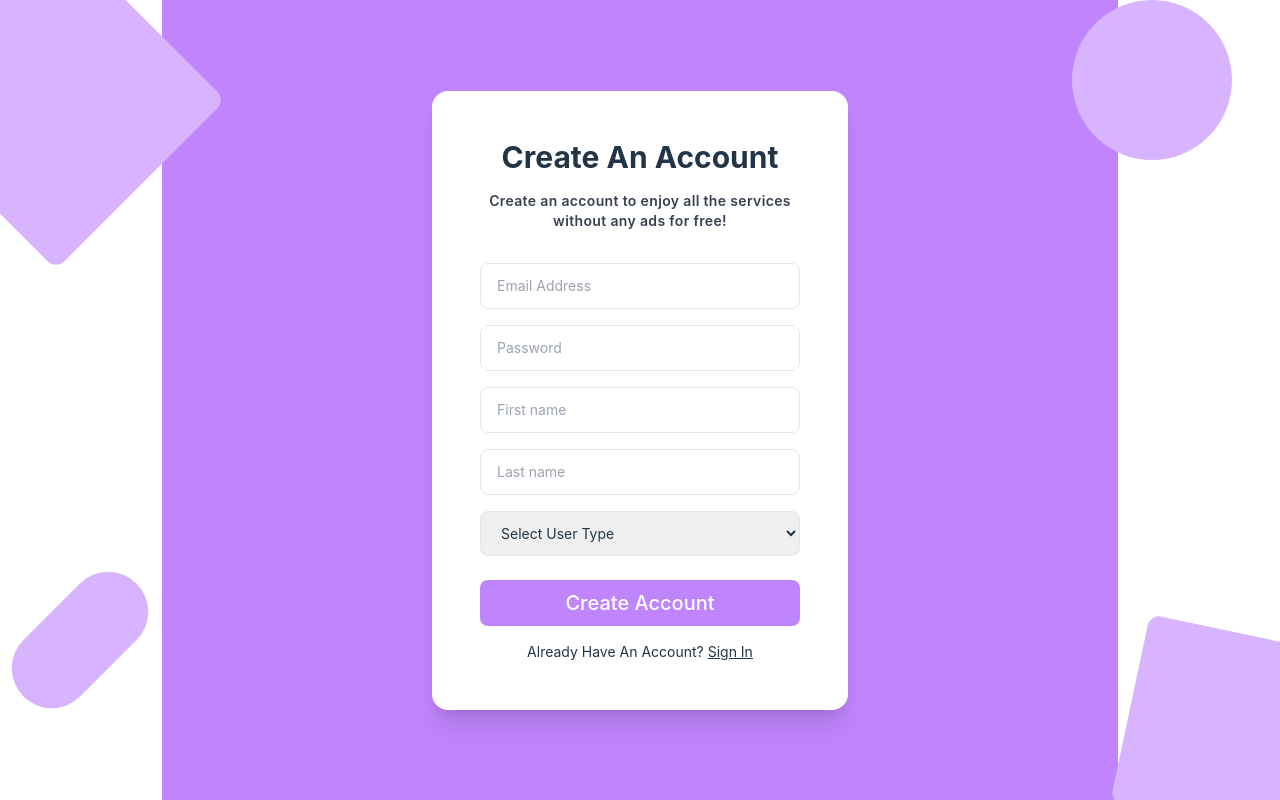
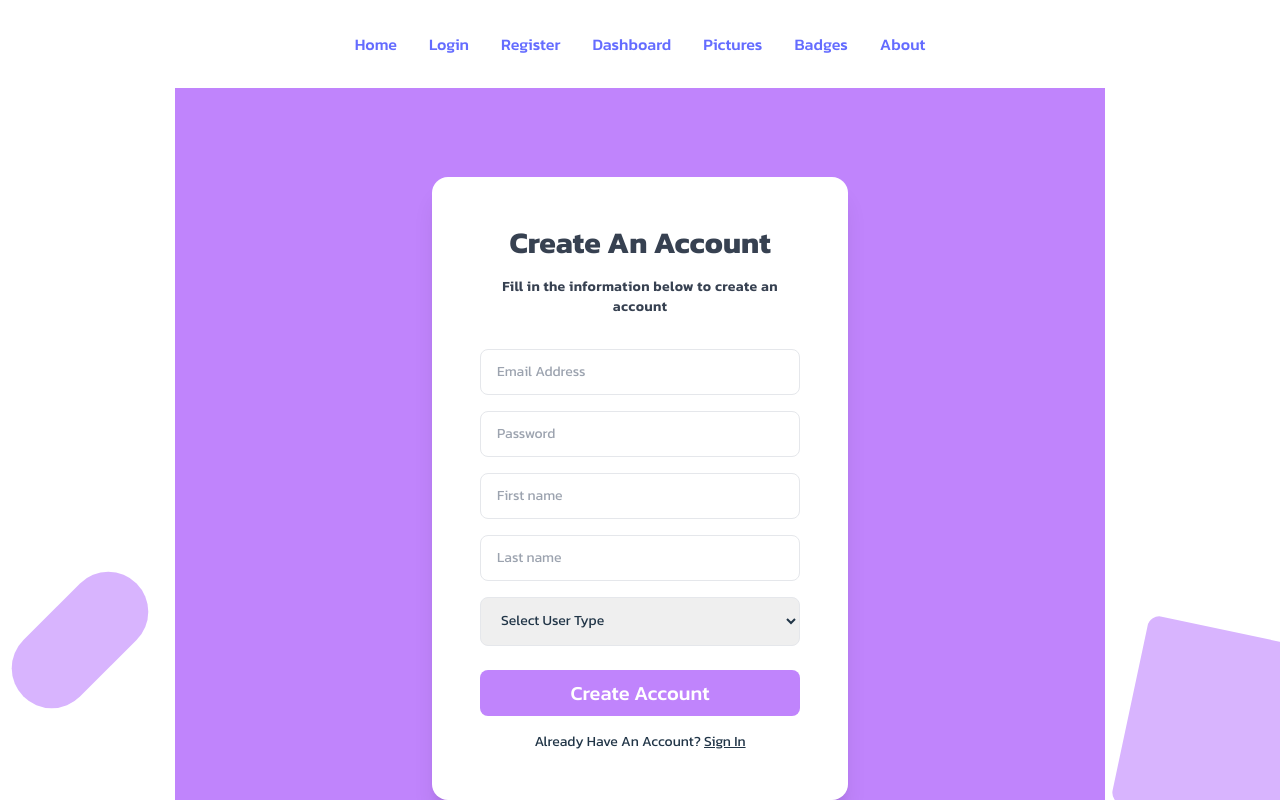
Before and after one commit to BeKind622/obanshireCubs, a React (Vite) app: page /Register in a window 1280 px wide. Shown: the top 800 px of the page. Built offline with nearby package versions, Linux system fonts and the light colour scheme.

Commit message:
fixed navigation
responsive, burger menu displays correctly, displays are conditional to logged in status (with some bugs)

```diff
--- a/src/App.css
+++ b/src/App.css
@@ -1,6 +1,7 @@
 
 @import url(https://pro.fontawesome.com/releases/v5.10.0/css/all.css);
 @import url('https://fonts.googleapis.com/css2?family=Poppins:wght@300;500;800&display=swap');
+
 body {
     font-family: 'Poppins', sans-serif;
     max-width: 900px;
--- a/src/App.jsx
+++ b/src/App.jsx
@@ -1,4 +1,4 @@
-import React from 'react';
+import React, {useState} from 'react';
 import Navigation from './components/Navigation';
 import { BrowserRouter as Router, Routes, Route } from 'react-router-dom';
 import Login from './pages/shared/Login';
@@ -6,18 +6,17 @@ import Register from './pages/shared/Register';
 import About from './pages/shared/About';
 import Badges from './pages/shared/Badges';
 import Pictures from './pages/shared/Pictures';
-import ParentDashboard from './pages/users/Parent';
 import Home from './pages/shared/Home';
 import Footer from './components/Footer';
 import Dashboard from './pages/users/Dashboard';
-import HelperDashboard from './pages/users/helper/HelperDashboard';
 import ImageUpload from './pages/users/helper/ImageUpload';
 const App = () => {
+  const [isLoggedIn, setIsLoggedIn] = useState(false);
 
   return (
     <div className="mx-auto">
       <Router>
-        <Navigation />
+        <Navigation setIsLoggedIn={setIsLoggedIn}/>
         <div>
 
         <Routes className="flex">
--- a/src/components/Navigation.jsx
+++ b/src/components/Navigation.jsx
@@ -1,48 +1,36 @@
 import React, { useState, useEffect } from 'react';
-import {Link, useLocation} from 'react-router-dom';
+import { Link, useLocation } from 'react-router-dom';
 
-
-const Navigation = () => {
-    const [isLoggedIn, setIsLoggedIn] = useState(false);
-    const [isParent, setIsParent] = useState(false);
-
-
+const Navigation = ({ setIsLoggedIn }) => {
+  const [isLoggedIn, setIsLoggedInState] = useState(false);
   const location = useLocation();
   const [isNavOpen, setIsNavOpen] = useState(false);
 
+  const closeNav = () => {
+    setIsNavOpen(false);
+  };
+
   const handleLogout = () => {
-
+    setIsLoggedInState(false);
     setIsLoggedIn(false);
-    const history = useHistory();
-    history.push('/');
+    localStorage.removeItem('token');
+    navigate('/');
+  };
 
   useEffect(() => {
-    console.log("isLoggedIn:", isLoggedIn);
-    // Check if the user is logged in by checking if the token exists in local storage
     const token = localStorage.getItem('token');
-    const parent = localStorage.getItem('parent');
     if (token) {
+      setIsLoggedInState(true);
       setIsLoggedIn(true);
-      setIsParent(parent === 'true');
-    } else {
-      setIsLoggedIn(false);
-      setIsParent(false);
     }
-  }, [location]);
-
+  }, [setIsLoggedIn]);
 
   return (
-
-
-    <div>
-        <header className="w-full mt-5 text-gray-700 bg-white shadow-sm body-font">
-        <div className="container flex flex-col items-end p-6 mx-auto md:flex-row">
-
-        <nav className="z-0 relative flex" x-data={{open:false, menu:false}}>
-
-        <section className="MOBILE-MENU flex lg:hidden justify-center">
+    <div className="flex items-center justify-evenly border-gray-400 py-8 bg-white ">
+      <nav>
+        <section className="MOBILE-MENU flex lg:hidden">
           <div
-            className="HAMBURGER-ICON space-y-2"
+            className="HAMBURGER-ICON space-y-2 absolute top-0 right-0 px-8 py-8"
             onClick={() => setIsNavOpen((prev) => !prev)}
           >
             <span className="block h-0.5 w-8 animate-pulse bg-gray-600"></span>
@@ -68,115 +56,87 @@ const Navigation = () => {
                 <line x1="6" y1="6" x2="18" y2="18" />
               </svg>
             </div>
-            <ul className="flex flex-col items-center justify-between min-h-[250px]">
-              <li className="border-b border-gray-400 my-8 uppercase">
-                <a href="/about">About</a>
+            <ul className="flex flex-col items-center  justify-between min-h-[250px] ">
+              <li className="border-b border-gray-400 my-8 uppercase align-middle">
+                <Link to="/" onClick={closeNav}>Home</Link>
+              </li>
+              <li className="border-b border-gray-400 my-8 uppercase ">
+                <Link to="/Login" onClick={closeNav}>Login</Link>
               </li>
               <li className="border-b border-gray-400 my-8 uppercase">
-                <a href="/portfolio">Portfolio</a>
+                <Link to="/Register" onClick={closeNav}>Register</Link>
               </li>
-
+              <li className="border-b  border-gray-400 my-8 uppercase">
+                <Link to="/Dashboard" onClick={closeNav}>Dashboard</Link>
+              </li>
+              <li className="border-b border-gray-400 my-8 uppercase">
+                <Link to="/Pictures" onClick={closeNav}>Pictures</Link>
+              </li>
+              <li className="border-b border-gray-400 my-8 uppercase">
+                <Link to="/Badges" onClick={closeNav}>Badges</Link>
+              </li>
+              <li className="border-b border-gray-400 my-8 uppercase">
+                <Link to="/About" onClick={closeNav}>About</Link>
+              </li>
+              {isLoggedIn && (
+                <li className="border-b border-gray-400 my-8 uppercase">
+                  <button onClick={handleLogout}>Log out</button>
+                </li>
+              )}
             </ul>
           </div>
         </section>
 
-        <ul className="DESKTOP-MENU hidden space-x-8 lg:flex">
+        <ul className="DESKTOP-MENU hidden space-x-8 lg:flex justify-evenly ">
           <li>
-            <a href="/">Home</a>
+            <Link to="/" >Home</Link>
+          </li>
+          <li className=''>
+            <Link to="/Login">Login</Link>
           </li>
           <li>
-            <a href="/About">About us</a>
+            <Link to="/Register">Register</Link>
           </li>
           <li>
-            <a href="/Pictures">Picture gallery</a>
+            <Link to="/Dashboard">Dashboard</Link>
           </li>
           <li>
-            <a href="/Badges">Badge gallery</a>
+            <Link to="/Pictures">Pictures</Link>
           </li>
           <li>
-            <a href="/contact">Contact</a>
+            <Link to="/Badges">Badges</Link>
           </li>
           <li>
-            <a href="/Dashboard">Dashboard</a>
+            <Link to="/About">About</Link>
           </li>
-          <li>
-            <a href="/Login">Login</a>
+          {isLoggedIn && (
+            <li className="border-b border-gray-400 uppercase">
+              <button onClick={handleLogout}>Log out</button>
             </li>
-          <li>
-            <a href="/Register">Register</a>
-          </li>
-
+          )}
         </ul>
-
-        <button className="mx-5"onClick={handleLogout}>Log out</button>
-
-
+      </nav>
       <style>{`
         .hideMenuNav {
           display: none;
         }
         .showMenuNav {
           display: block;
+          position: absolute;
           width: 100%;
           height: 100vh;
           top: 0;
           left: 0;
-        position: absolute;
-
           background: white;
-        z-index: 10;
+          z-index: 30;
           display: flex;
           flex-direction: column;
           justify-content: space-evenly;
           align-items: center;
         }
       `}</style>
-</nav>
+    </div>
+  );
+};
 
-            {/* <div className="items-center h-full pl-6 ml-6 border-l border-gray-200">
-            {isLoggedIn ? (
-              <>
-              <div className="flex">
-              {user&&(
-
-                <Link to ={isParent ? '/ParentDashboard' : '/UserDashboard'} className="mr-5 font-medium hover:text-gray-900">
-           Dashboard
-                 </Link>
-
-                )}
-                <button onClick={handleLogout}>Log out</button>
-                </div>
-              </>
-          ) : (
-            <>
-                     <Link to="/login" className="focus:text-blue-900 border-b-2 border-transparent focus:border-blue-900 flex px-5 items-center py-6 text-l font-medium leading-5 text-gray-700 hover:bg-gray-100 focus:bg-gray-100 focus:outline-none transition duration-150 ease-in-out">
-        <span className="mr-2">
-          <svg xmlns="http://www.w3.org/2000/svg" className="icon icon-tabler icon-tabler-code" width="20" height="20" viewBox="0 0 24 24" stroke-width="1.5" stroke="currentColor" fill="none" stroke-linecap="round" stroke-linejoin="round">
-
-            <path stroke="none" d="M0 0h24v24H0z"></path>
-            <polyline points="7 8 3 12 7 16"></polyline>
-            <polyline points="17 8 21 12 17 16"></polyline>
-            <line x1="14" y1="4" x2="10" y2="20"></line>
-          </svg>
-        </span>
-        Sign In
-      </Link>
-
-              </>
-          )}
-
-            </div> */}
-        </div>
-
-    </header>
-
-
-
-
-      </div>
-
-    )
-}
-
-}
-export default Navigation
+export default Navigation;
--- a/src/index.css
+++ b/src/index.css
@@ -1,11 +1,12 @@
+@import url('https://fonts.googleapis.com/css2?family=Kanit:ital,wght@0,100;0,200;0,300;0,400;0,500;0,600;0,700;0,800;0,900;1,100;1,200;1,300;1,400;1,500;1,600;1,700;1,800;1,900&family=Raleway:ital,wght@0,300;0,500;0,700;1,200&family=Teko&display=swap');
 @import 'tailwindcss/base';
 @import 'tailwindcss/components';
 @import 'tailwindcss/utilities';
 
 :root {
-  font-family: Inter, system-ui, Avenir, Helvetica, Arial, sans-serif;
-  line-height: 1.5;
+  font-family: "Kanit", sans-serif;
   font-weight: 400;
+  font-style: normal;
 
   color-scheme: light dark;
   color: rgba(255, 255, 255, 0.87);
--- a/src/pages/shared/About.jsx
+++ b/src/pages/shared/About.jsx
@@ -7,7 +7,7 @@ const About = () => {
     <>
     <div className="hero py-40 bg-slate-200 relative before:block before:absolute before:bg-black before:h-full before:w-full before:top-0 before:z-10 before:opacity-70">
   <img src="https://picsum.photos/1920/850" alt="" className="absolute top-0 left-0 h-full w-full object-cover" />
-  <div className="relative z-30 mx-auto max-w-screen-xl flex gap-20 justify-center">
+  <div className="relative z-20 mx-auto max-w-screen-xl flex gap-20 justify-center">
     <div className="w-2/3">
       <span className="text-orange-600 uppercase font-medium mb-4 block">Obanshire cub scouts</span>
       <h1 className="text-7xl text-white font-extrabold">About us</h1>
--- a/src/pages/shared/Home.jsx
+++ b/src/pages/shared/Home.jsx
@@ -7,7 +7,7 @@ const Home = () => {
 
       <div className="hero py-40 bg-slate-200 relative before:block before:absolute before:bg-black before:h-full before:w-full before:top-0 before:z-10 before:opacity-70">
   <img src="https://picsum.photos/1920/850" alt="" className="absolute top-0 left-0 h-full w-full object-cover" />
-  <div className="relative z-30 mx-auto max-w-screen-xl flex gap-20 justify-center">
+  <div className="relative z-20 mx-auto max-w-screen-xl flex gap-20 justify-center">
     <div className="w-2/3">
       <span className="text-orange-600 uppercase font-medium mb-4 block">EXPLORE. DISCOVER. TRAVEL</span>
       <h1 className="text-7xl text-white font-extrabold">Obanshire cub scouts</h1>
--- a/src/pages/shared/Login.jsx
+++ b/src/pages/shared/Login.jsx
@@ -3,36 +3,33 @@ import axios from 'axios';
 import {useNavigate} from 'react-router-dom';
 
 
-const Login = () => {
-  const [email, setEmail] = useState(""); // Changed to email
+const Login = ({ setIsLoggedIn }) => {
+  const [email, setEmail] = useState("");
   const [password, setPassword] = useState("");
   const navigate = useNavigate();
-
   const [errorMessage, setErrorMessage] = useState("");
 
   const handleLogin = async (e) => {
     e.preventDefault();
     try {
       const response = await axios.post("http://localhost:5000/api/login", {
-              email, // Use email instead of patient_number
+        email,
         password
       });
 
       console.log('Login successful');
-          // console.log('Token:', response.data.token);
+      navigate('/Dashboard');
 
       localStorage.setItem("token", response.data.token);
-          localStorage.setItem("email", email); // Store email instead of patient_number
-          navigate('/');
-          // console.log('User Type:', leader.user.userType);
-
-
+      localStorage.setItem("email", email);
+      console.log("token")
+      setIsLoggedIn(true);
+      window.location.reload()
     } catch (error) {
-          // console.error('Login failed', error.response.data.error);
-          setErrorMessage("Invalid email or password. Please try again."); // Set error message
-
+      setErrorMessage("Invalid email or password. Please try again.");
     }
   };
+
 
 
 
--- a/src/pages/shared/Pictures.jsx
+++ b/src/pages/shared/Pictures.jsx
@@ -13,7 +13,7 @@ const Pictures = () => {
         formData.append('image', selectedFile);
 
         try {
-            await axios.post('/api/upload', formData, {
+            await axios.post('/api/upload', formData, {  // Updated endpoint to match backend
                 headers: {
                     'Content-Type': 'multipart/form-data'
                 }
--- a/src/pages/shared/Register.jsx
+++ b/src/pages/shared/Register.jsx
@@ -32,12 +32,12 @@ const Register = () => {
   return (
     <>
 <div className="min-h-screen bg-purple-400 flex justify-center items-center">
-  <div className="absolute w-60 h-60 rounded-xl bg-purple-300 -top-5 -left-16 z-0 transform rotate-45 hidden md:block"></div>
+  {/* <div className="absolute w-60 h-60 rounded-xl bg-purple-300 -top-5 -left-16 z-0 transform rotate-45 hidden md:block"></div> */}
   <div className="absolute w-48 h-48 rounded-xl bg-purple-300 -bottom-6 -right-10 transform rotate-12 hidden md:block"></div>
   <form className="py-12 px-12 bg-white rounded-2xl shadow-xl z-20" onSubmit={handleSubmit}>
     <div>
-      <h1 className="text-3xl font-bold text-center mb-4 cursor-pointer">Create An Account</h1>
-      <p className="w-80 text-center text-sm mb-8 font-semibold text-gray-700 tracking-wide cursor-pointer">Create an account to enjoy all the services without any ads for free!</p>
+      <h1 className="text-3xl font-bold text-center mb-4 cursor-pointer text-gray-700 ">Create An Account</h1>
+      <p className="w-80 text-center text-sm mb-8 font-semibold text-gray-700 tracking-wide cursor-pointer">Fill in the information below to create an account</p>
     </div>
     <div className="space-y-4">
     <input
@@ -89,7 +89,7 @@ const Register = () => {
       <p className="mt-4 text-sm">Already Have An Account? <span className="underline  cursor-pointer"> Sign In</span></p>
     </div>
   </form>
-  <div className="w-40 h-40 absolute bg-purple-300 rounded-full top-0 right-12 hidden md:block"></div>
+  {/* <div className="w-40 h-40 absolute bg-purple-300 rounded-full top-0 right-12 hidden md:block"></div> */}
   <div className="w-20 h-40 absolute bg-purple-300 rounded-full bottom-20 left-10 transform rotate-45 hidden md:block"></div>
 </div>
 
--- a/tailwind.config.js
+++ b/tailwind.config.js
@@ -5,7 +5,11 @@ module.exports = {
     "./src/**/*.{js,jsx,ts,tsx}",
   ],
   theme: {
-    extend: {},
+    extend: {
+      fontFamily: {
+        custom:['CustomFont', 'kanit'],
+      },
+    },
   },
   plugins: [],
 }
```
Also changed, not shown: src/pages/users/Dashboard.jsx (+4 -4 lines), 2 other files (tests, documents, lock files or other folders). Lines whose indentation alone changed are shown as unchanged.
